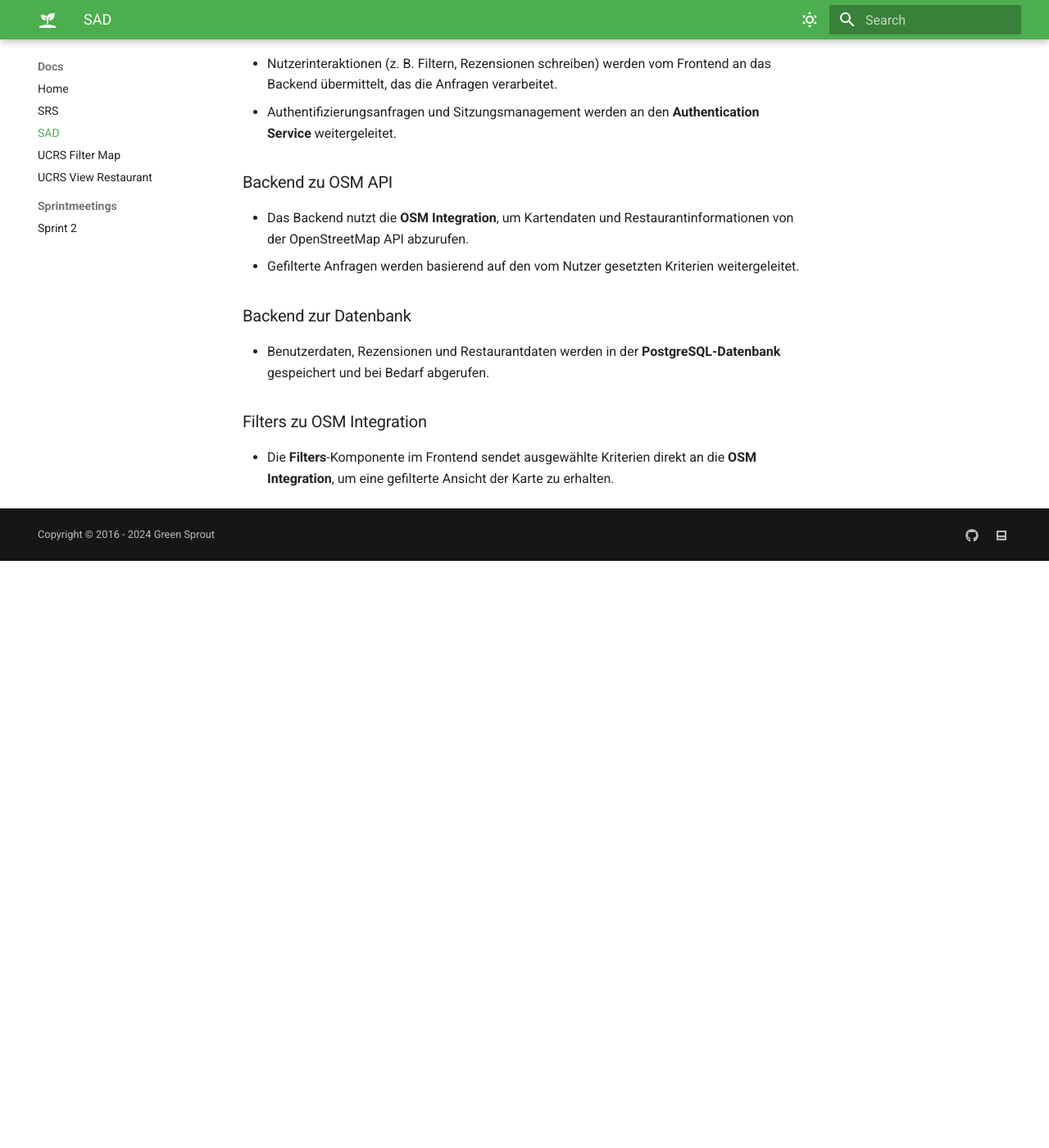
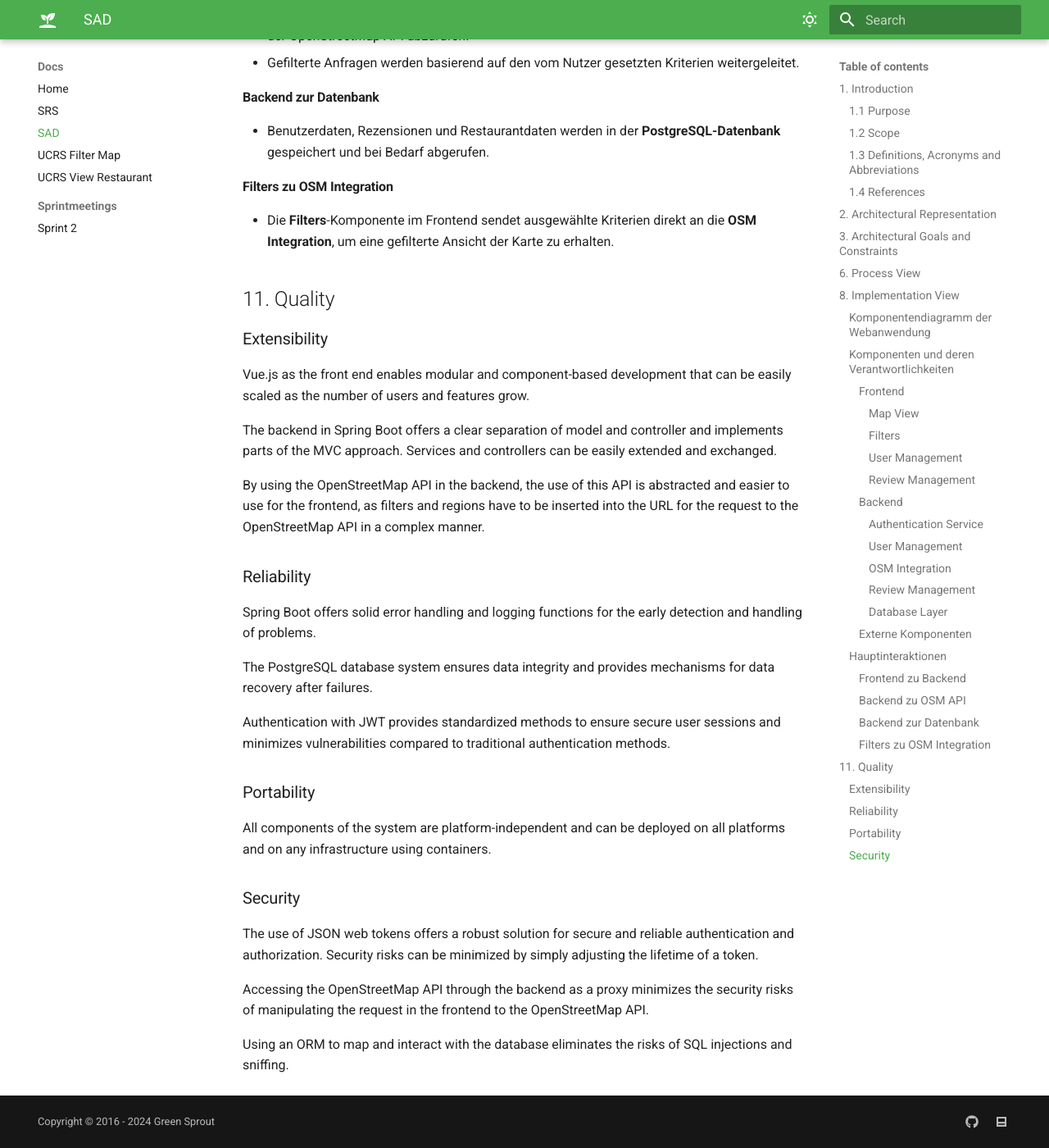
Before and after one commit to green-sprout/green-sprout.github.io, an MkDocs documentation site: the page built from docs/docs/general/sad.md, in a window 1280 px wide and 1400 px high, scrolled down 5085 px. Shown: the whole window at 82% size. Built offline with MkDocs 1.6.1 and Material for MkDocs 9.7.7, drawn with Linux system fonts in a browser that asks for light colours; before the commit the page ends 5769 px from its top, so only the background shows below that.

Commit message:
updated sad with information about quality

```diff
--- a/docs/docs/general/sad.md
+++ b/docs/docs/general/sad.md
@@ -1,16 +1,16 @@
 # SAD (**S**oftware **A**rchitecture **D**ocument)
 
-# 1. Introduction
+## 1. Introduction
 
-## 1.1 Purpose
+### 1.1 Purpose
 
 This document provides a comprehensive architectural overview of the system, using a number of different architectural views to depict different aspects of the system. It is intended to capture and convey the significant architectural decisions which have been made on the system.
 
-## 1.2 Scope
+### 1.2 Scope
 
 This Software Architecture Document provides an architectural overview of the Green-Sprout Restaurant Search-and Review System. This Document has been generated under the input of all members participating as part of the Software Engineering project using a Software Architecture Document template.
 
-## 1.3 Definitions, Acronyms and Abbreviations
+### 1.3 Definitions, Acronyms and Abbreviations
 
 The following Definitions, Acronyms and Abbreviations are used.:
 
@@ -20,7 +20,7 @@ The following Definitions, Acronyms and Abbreviations are used.:
 
 - 'JWT' Jason Web Token
 
-## 1.4 References
+### 1.4 References
 
 Applicable references are:
 
@@ -34,7 +34,7 @@ Applicable references are:
 
   - https://github.com/green-sprout/docs
 
-# 2. Architectural Representation
+## 2. Architectural Representation
 
 This document presents the architecture as a series of views:
 
@@ -51,7 +51,7 @@ This document presents the architecture as a series of views:
 
 The purpose of these views is to relay the structure and function of the Software in a concise manner using xml-based Diagrams whenever possible.
 
-# 3. Architectural Goals and Constraints
+## 3. Architectural Goals and Constraints
 
 The software architecture follows a clear goal of combining user-friendliness and technical requirements. A focus is placed on aesthetics: a uniform, green-colored design system with consistent visual elements and interactive elements improves user-friendliness through direct feedback.
 
@@ -61,79 +61,106 @@ The modular architecture separates backend, frontend and database, which increas
 
 This architecture ensures a reliable system with a high level of user-friendliness and flexibility.
 
-# 6. Process View
+## 6. Process View
 ![Sequence Diagram components](../../assets/sad/full-sd.png)
 The sequence diagram shows how a user selects filter criteria via the front end, whereupon the backend retrieves the appropriate map information from the Open Street Map API.
 The user can select a restaurant whose details and ratings are provided by the backend.
 They can also write a review, which is saved in the database via the backend.
-# 8. Implementation View
-## Komponentendiagramm der Webanwendung
+## 8. Implementation View
+### Komponentendiagramm der Webanwendung
 ![Komponentendiagramm](../../assets/sad/KomponentDiagram.jpeg)
 Das Komponentendiagramm zeigt die Architektur der Webanwendung und illustriert die wichtigsten Softwarekomponenten sowie deren Interaktionen. Die Anwendung besteht aus einer **Frontend-** und einer **Backend-Schicht**, die miteinander sowie mit externen APIs und einer Datenbank kommunizieren.
 
-## Komponenten und deren Verantwortlichkeiten
+### Komponenten und deren Verantwortlichkeiten
 
-### Frontend
+#### Frontend
 Das Frontend umfasst folgende Komponenten:
 
-#### Map View
+##### Map View
 - Zeigt Restaurants und Kartendaten basierend auf den vom Nutzer ausgewählten Filtern an.
 - Stellt Anfragen an das Backend und die OSM-Integration, um Kartendaten zu aktualisieren.
 
-#### Filters
+##### Filters
 - Ermöglicht Nutzern, Suchkriterien wie Küche, Diät oder Bewertung auszuwählen.
 - Sendet die ausgewählten Filterkriterien an das Backend sowie direkt an die OSM-Integration, um gefilterte Daten abzurufen.
 
-#### User Management
+##### User Management
 - Verarbeitet Benutzerregistrierung, Login und Sitzungsverwaltung.
 - Kommuniziert mit dem **Authentication Service** im Backend.
 
-#### Review Management
+##### Review Management
 - Ermöglicht registrierten Nutzern, Rezensionen zu schreiben und bestehende Rezensionen anzuzeigen.
 - Übermittelt neue oder aktualisierte Rezensionen an das Backend zur Speicherung.
 
-### Backend
+#### Backend
 Das Backend umfasst folgende Komponenten:
 
-#### Authentication Service
+##### Authentication Service
 - Verarbeitet die Authentifizierung von Benutzern (Login, Registrierung).
 - Übermittelt und überprüft Benutzerinformationen in der **User Management**-Komponente.
 
-#### User Management
+##### User Management
 - Verwaltet Benutzerdaten.
 - Speichert die Benutzerdaten in der Datenbank über die **Database Layer**-Komponente.
 
-#### OSM Integration
+##### OSM Integration
 - Kommuniziert mit der OpenStreetMap API, um Kartendaten und Restaurantobjekte abzurufen.
 - Bearbeitet Filterkriterien aus dem Frontend und Backend, um gefilterte Daten bereitzustellen.
 - Speichert Restaurantdaten in der lokalen Datenbank, wenn notwendig.
 
-#### Review Management
+##### Review Management
 - Verarbeitet Rezensionen und Bewertungen, die vom Frontend empfangen werden.
 - Speichert Rezensionen in der Datenbank über die **Database Layer**-Komponente.
 
-#### Database Layer
+##### Database Layer
 - Dient als Schnittstelle zur **PostgreSQL-Datenbank**.
 - Führt CRUD-Operationen (Erstellen, Lesen, Aktualisieren, Löschen) für Benutzerdaten, Rezensionen und gegebenenfalls Restaurantdaten aus.
 
-### Externe Komponenten
+#### Externe Komponenten
 - **PostgreSQL-Datenbank**:
   Speichert Benutzerinformationen, Rezensionen und ggf. Restaurantdaten, die von der OSM API stammen.
 - **OpenStreetMap API**:
   Stellt Kartendaten und Informationen zu Restaurants bereit. Unterstützt gefilterte Anfragen basierend auf den vom Nutzer gewählten Kriterien.
 
-## Hauptinteraktionen
+### Hauptinteraktionen
 
-### Frontend zu Backend
+#### Frontend zu Backend
 - Nutzerinteraktionen (z. B. Filtern, Rezensionen schreiben) werden vom Frontend an das Backend übermittelt, das die Anfragen verarbeitet.
 - Authentifizierungsanfragen und Sitzungsmanagement werden an den **Authentication Service** weitergeleitet.
 
-### Backend zu OSM API
+#### Backend zu OSM API
 - Das Backend nutzt die **OSM Integration**, um Kartendaten und Restaurantinformationen von der OpenStreetMap API abzurufen.
 - Gefilterte Anfragen werden basierend auf den vom Nutzer gesetzten Kriterien weitergeleitet.
 
-### Backend zur Datenbank
+#### Backend zur Datenbank
 - Benutzerdaten, Rezensionen und Restaurantdaten werden in der **PostgreSQL-Datenbank** gespeichert und bei Bedarf abgerufen.
 
-### Filters zu OSM Integration
+#### Filters zu OSM Integration
 - Die **Filters**-Komponente im Frontend sendet ausgewählte Kriterien direkt an die **OSM Integration**, um eine gefilterte Ansicht der Karte zu erhalten.
+
+
+## 11. Quality
+
+### Extensibility
+Vue.js as the front end enables modular and component-based development that can be easily scaled as the number of users and features grow.
+
+The backend in Spring Boot offers a clear separation of model and controller and implements parts of the MVC approach. Services and controllers can be easily extended and exchanged.
+
+By using the OpenStreetMap API in the backend, the use of this API is abstracted and easier to use for the frontend, as filters and regions have to be inserted into the URL for the request to the OpenStreetMap API in a complex manner.
+
+### Reliability
+Spring Boot offers solid error handling and logging functions for the early detection and handling of problems.
+
+The PostgreSQL database system ensures data integrity and provides mechanisms for data recovery after failures.
+
+Authentication with JWT provides standardized methods to ensure secure user sessions and minimizes vulnerabilities compared to traditional authentication methods.
+
+### Portability
+All components of the system are platform-independent and can be deployed on all platforms and on any infrastructure using containers.
+
+### Security
+The use of JSON web tokens offers a robust solution for secure and reliable authentication and authorization. Security risks can be minimized by simply adjusting the lifetime of a token.
+
+Accessing the OpenStreetMap API through the backend as a proxy minimizes the security risks of manipulating the request in the frontend to the OpenStreetMap API.
+
+Using an ORM to map and interact with the database eliminates the risks of SQL injections and sniffing.
```
